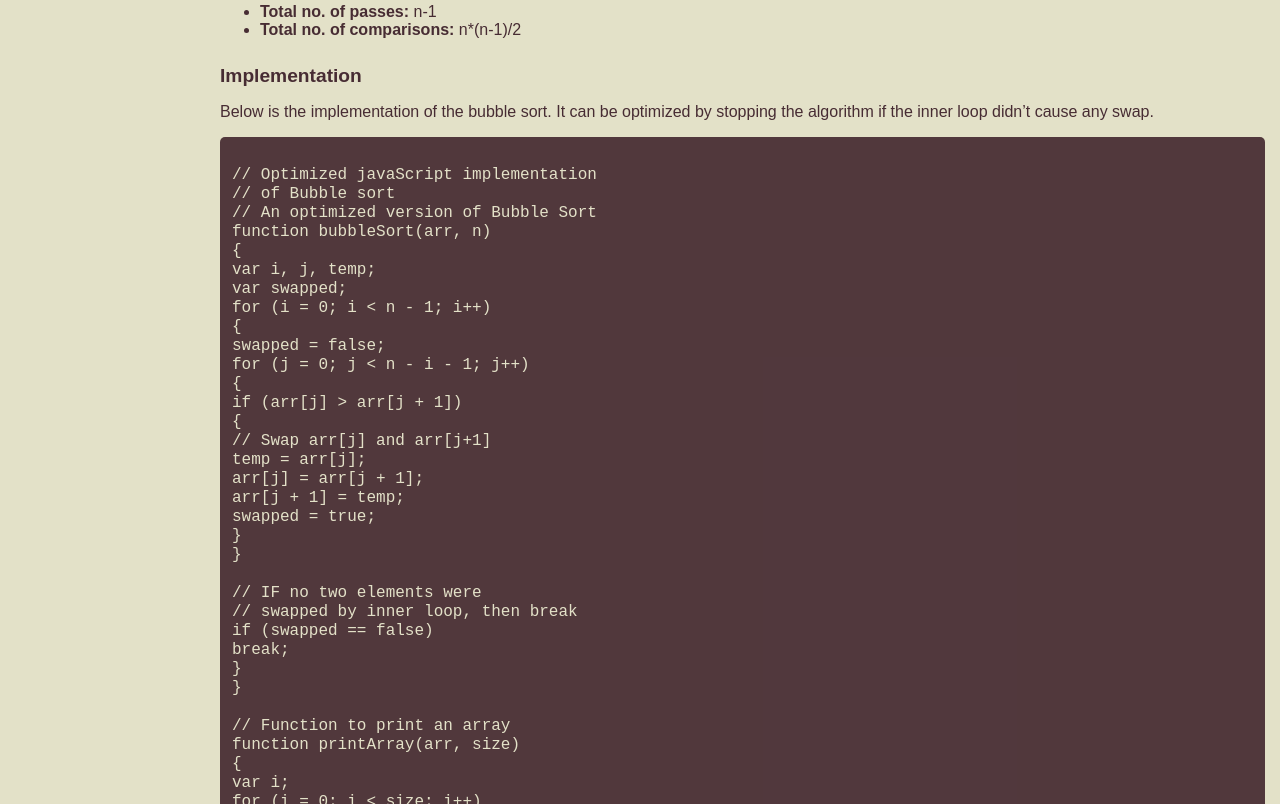
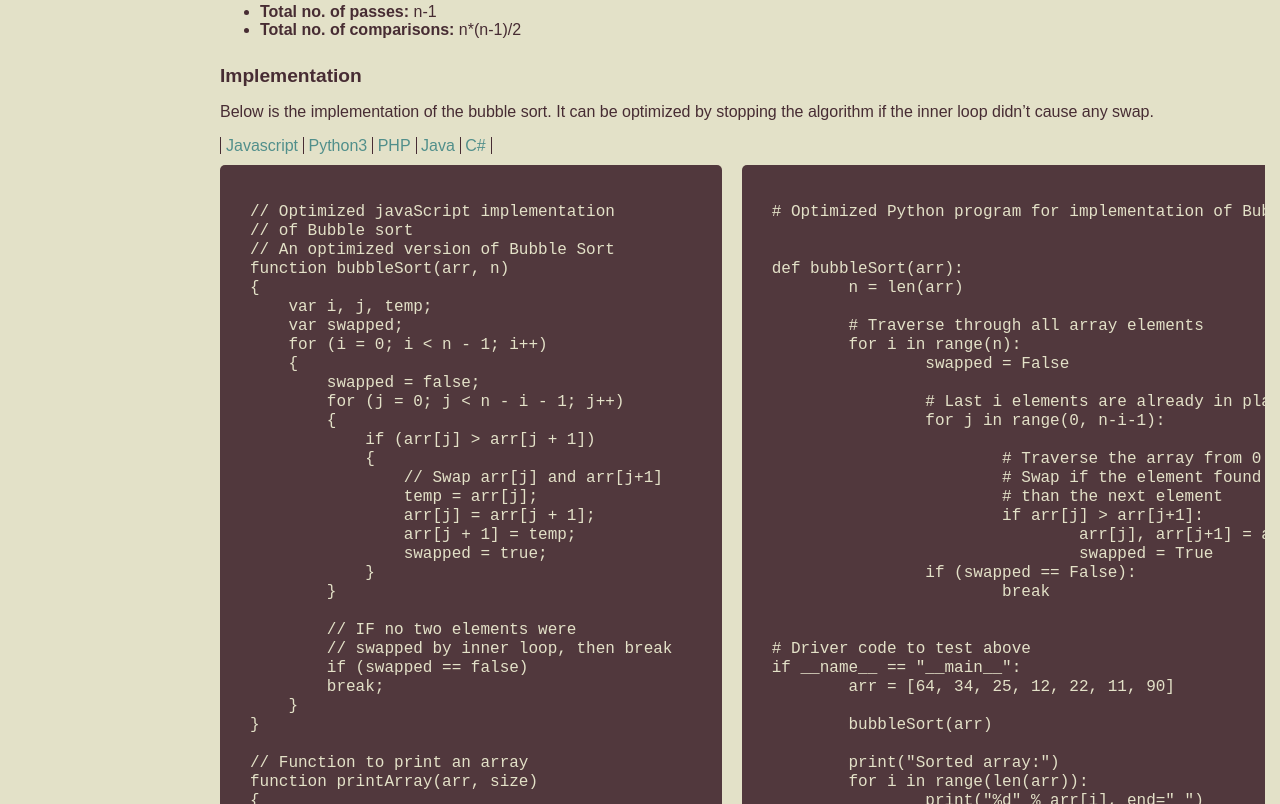
Before and after one commit to zarianich/bubble-sort-documentation, a plain HTML site: page index.html in a window 1280 px wide. Shown: the part 1676-2480 px from the top of the page. Drawn offline with Linux system fonts and the light colour scheme.

Commit message:
finished project

```diff
--- a/index.html
+++ b/index.html
@@ -65,8 +65,17 @@
       <section class="main-section" id="Implementation">
         <header>Implementation</header>
         <p>Below is the implementation of the bubble sort. It can be optimized by stopping the algorithm if the inner loop didn’t cause any swap.</p>
+        <div id="code-chooser">
+          <a href="#javascript">Javascript</a>
+          <a href="#python">Python3</a>
+          <a href="#php">PHP</a>
+          <a href="#java">Java</a>
+          <a href="#c#">C#</a>
+        </div>
+        <div id="code-example">
         <div class="code-section">
-          <code class="javascript">// Optimized javaScript implementation
+          <code id="javascript">
+// Optimized javaScript implementation
 // of Bubble sort
 // An optimized version of Bubble Sort
 function bubbleSort(arr, n)
@@ -114,7 +123,8 @@ printArray(arr, n);
           </code>
         </div>
         <div class="code-section">
-          <code class="python"># Optimized Python program for implementation of Bubble Sort
+          <code id="python">
+# Optimized Python program for implementation of Bubble Sort
 
 
 def bubbleSort(arr):
@@ -151,7 +161,8 @@ if __name__ == "__main__":
           </code>
         </div>
         <div class="code-section">
-          <code class="php">/<\?php
+          <code id="php">
+&lt;?php
 // PHP Optimized implementation
 // of Bubble sort
 
@@ -201,11 +212,12 @@ for($i = 0; $i < $len; $i++)
 	echo $arr[$i]." ";
 
 // This code is contributed by ChitraNayal.
-?>
+?&gt;
           </code>
         </div>
         <div class="code-section">
-          <code class="java">// Optimized java implementation of Bubble sort
+          <code id="java">
+// Optimized java implementation of Bubble sort
 
 import java.io.*;
 
@@ -261,7 +273,8 @@ class GFG {
           </code>
         </div>
         <div class="code-section">
-          <code class="c#">// Optimized C# implementation of Bubble sort
+          <code id="c#">
+// Optimized C# implementation of Bubble sort
 using System;
 
 class GFG {
@@ -312,8 +325,9 @@ class GFG {
 // This code is contributed by Sam007
           </code>
         </div>
+        </div>
         <p class="bold">Output</p>
-        <div class="output">
+        <div class="highlighted">
           <p>Sorted array:</p>
           <p>11 12 22 25 34 64 90</p>
         </div>
--- a/styles.css
+++ b/styles.css
@@ -40,6 +40,7 @@ colors:
     #main-doc {
       margin: 10px 15px 0 220px;
       position: absolute;
+      width: calc(100% - 235px);
     }
     #navbar {
       position: fixed;
@@ -137,8 +138,36 @@ colors:
   .code-section {
     background-color: #472c33ee;
     color: #e3e1c8;
-    padding: 10px 12px;
+    padding: 0 30px;
     border-radius: 5px;
-    white-space: pre-line;
-    margin: 10px 0;
+    white-space: pre;
+    margin: 10px 20px 10px 0;
   }
+
+  #code-example {
+    display: flex;
+    overflow-x: auto;
+    overflow-y: hidden;
+    justify-content: space-between;
+    max-width: 100%;
+  }
+
+  #code-chooser a {
+    text-decoration: none;
+    color: #518f8b;
+    border-right: 1px solid #472c33;
+    padding-right: 5px;
+  }
+
+  #code-chooser a:first-of-type {
+    border-left: 1px solid #472c33;
+    padding-left: 5px;
+  }
+
+  #advantages ul, #disadvantages ul {
+    padding-left: 20px;
+  }
+
+  h3 {
+    font-size: 1.05em;
+  }
```
